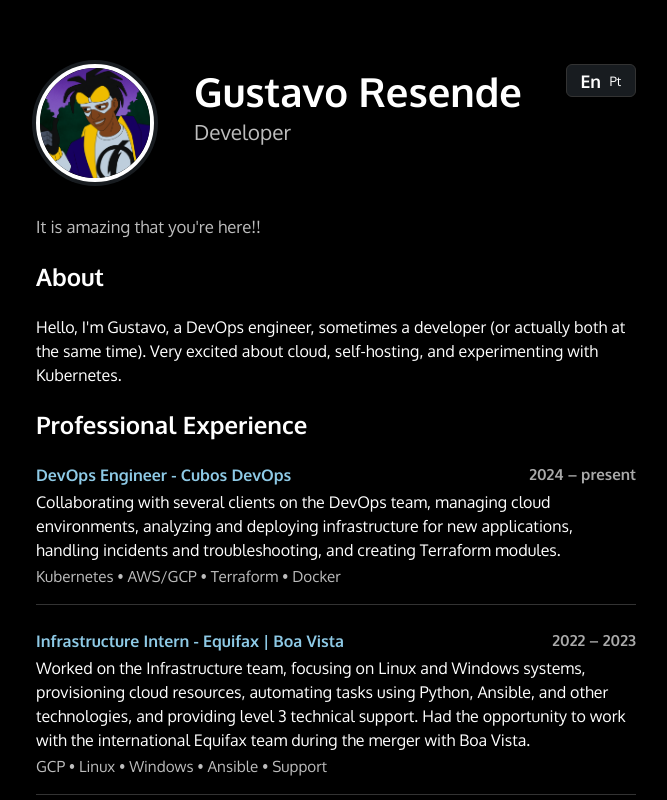
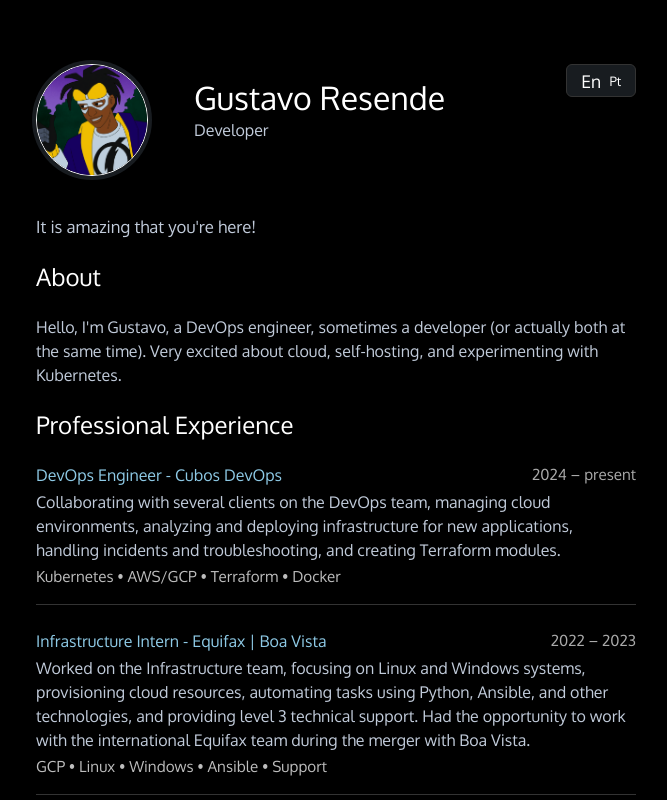
Before and after one commit to resendegu/resende.app, a React (Vite) app: page / in a window 1280 px wide. Shown: the top 800 px of the page, without its empty margins (304-971 px from the left). Built offline with nearby package versions, Linux system fonts and the light colour scheme.

Commit message:
fix: small improvements on text

```diff
--- a/src/App.css
+++ b/src/App.css
@@ -59,8 +59,9 @@ header {
 }
 
 h1 {
-  font-size: 2.5rem;
+  font-size: 32px;
   margin: 0;
+  font-weight: 400;
 }
 
 .job-block {
@@ -87,6 +88,7 @@ h1 {
 
 .job-desc {
   margin-bottom: 0.2rem;
+  color: rgb(193, 203, 218);
 }
 
 .job-stack {
@@ -110,6 +112,7 @@ h1 {
 
 .project-desc {
   margin-bottom: 0.2rem;
+  color: rgb(193, 203, 218);
 }
 
 .project-stack {
@@ -132,7 +135,7 @@ h1 {
   border-radius: 50%;
   background: #111;
   object-fit: cover;
-  border: 4px solid #fff;
+  border: 2px solid #fff;
   box-shadow: 0 0 0 4px #181c20;
 }
 
@@ -157,7 +160,7 @@ h1 {
   border-radius: 50%;
   background: #111;
   object-fit: cover;
-  border: 4px solid #fff;
+  border: 1px solid #fff;
   box-shadow: 0 0 0 4px #181c20;
   transition: opacity 1.2s ease;
   opacity: 1;
@@ -179,8 +182,8 @@ h1 {
 }
 
 .profile-title {
-  font-size: 1.3rem;
-  color: #bdbdbd;
+  font-size: 16px;
+  color: rgb(193, 203, 218);
   margin-top: 0.2rem;
   font-weight: 400;
 }
@@ -190,6 +193,7 @@ h1 {
   font-size: 1.05em;
   margin-bottom: 0.2em;
   display: block;
+  color: rgb(193, 203, 218);
 }
 
 .lang-switcher {
@@ -355,6 +359,10 @@ h1 {
   margin-left: 0.2em;
 }
 
+.about-desc {
+  color: rgb(193, 203, 218);
+}
+
 @media (max-width: 700px) {
   .resume-container {
     padding: 1rem 0.2rem;
--- a/src/App.tsx
+++ b/src/App.tsx
@@ -1,4 +1,4 @@
-import { useRef, useState } from 'react';
+import { useEffect, useRef, useState } from 'react';
 import { useTranslation } from 'react-i18next';
 import './App.css';
 import profileImg from './assets/profile.png';
@@ -29,6 +29,12 @@ function App() {
 
   const [reveal, setReveal] = useState<{ x: number; y: number; active: boolean }>({ x: 0, y: 0, active: false });
   const imgFadeRef = useRef<HTMLDivElement>(null);
+  const [showFade, setShowFade] = useState(true);
+
+  useEffect(() => {
+    const timeout = setTimeout(() => setShowFade(false), 700);
+    return () => clearTimeout(timeout);
+  }, []);
 
   // Mouse/touch handlers for reveal effect
   const handleMove = (e: React.MouseEvent | React.TouchEvent) => {
@@ -71,13 +77,22 @@ function App() {
             src="https://avatars.githubusercontent.com/u/62570230?s=400&u=ab23399c76af171cbd8f533e1e4fb6fc3978d446&v=4"
             alt="Gustavo Resende Github"
             className="profile-img"
-            style={reveal.active ? {
+            style={showFade ? {
+              opacity: 1,
+              transition: 'opacity 0.7s',
+              zIndex: 3
+            } : reveal.active ? {
               WebkitMaskImage: `radial-gradient(circle 55px at ${reveal.x}px ${reveal.y}px, white 70%, transparent 100%)`,
               maskImage: `radial-gradient(circle 55px at ${reveal.x}px ${reveal.y}px, white 70%, transparent 100%)`,
               transition: 'mask-image 0.2s',
               opacity: 1,
               zIndex: 3
-            } : { opacity: 0, pointerEvents: 'none', transition: 'opacity 0.2s', zIndex: 3 }}
+            } : {
+              opacity: 0,
+              pointerEvents: 'none',
+              transition: 'opacity 0.2s',
+              zIndex: 3
+            }}
           />
         </div>
 
@@ -102,7 +117,7 @@ function App() {
       <span className="profile-greeting">{t('about.greeting')}</span>
       <section>
         <h2>{t('about.title')}</h2>
-        <p>{t('about.description')}</p>
+        <p className="about-desc">{t('about.description')}</p>
       </section>
       <section>
         <h2>{t('experience.title')}</h2>
--- a/src/index.css
+++ b/src/index.css
@@ -57,6 +57,10 @@ button:focus-visible {
   outline: 4px auto -webkit-focus-ring-color;
 }
 
+body, h1, h2, h3, h4, h5, h6, p, a, span, button, input, textarea, li, ul, ol, div {
+  font-weight: 400 !important;
+}
+
 @media (prefers-color-scheme: light) {
   :root {
     color: #213547;
--- a/src/locales/en.json
+++ b/src/locales/en.json
@@ -3,7 +3,7 @@
     "title": "About",
     "description": "Hello, I'm Gustavo, a DevOps engineer, sometimes a developer (or actually both at the same time). Very excited about cloud, self-hosting, and experimenting with Kubernetes.",
     "titleLine": "Developer",
-    "greeting": "It is amazing that you're here!!"
+    "greeting": "It is amazing that you're here!"
   },
   "experience": {
     "title": "Professional Experience",
--- a/src/locales/pt.json
+++ b/src/locales/pt.json
@@ -3,7 +3,7 @@
     "title": "Sobre",
     "description": "Olá, eu sou Gustavo, engenheiro DevOps, ás vezes programador (ou na verdade os dois ao mesmo tempo). Muito empolgado com nuvem, self-hosting e me arriscando no Kubernetes.",
     "titleLine": "Programador",
-    "greeting": "Que legal que você tá aqui!!"
+    "greeting": "Que legal que você tá aqui!"
   },
   "experience": {
     "title": "Experiência Profissional",
```
